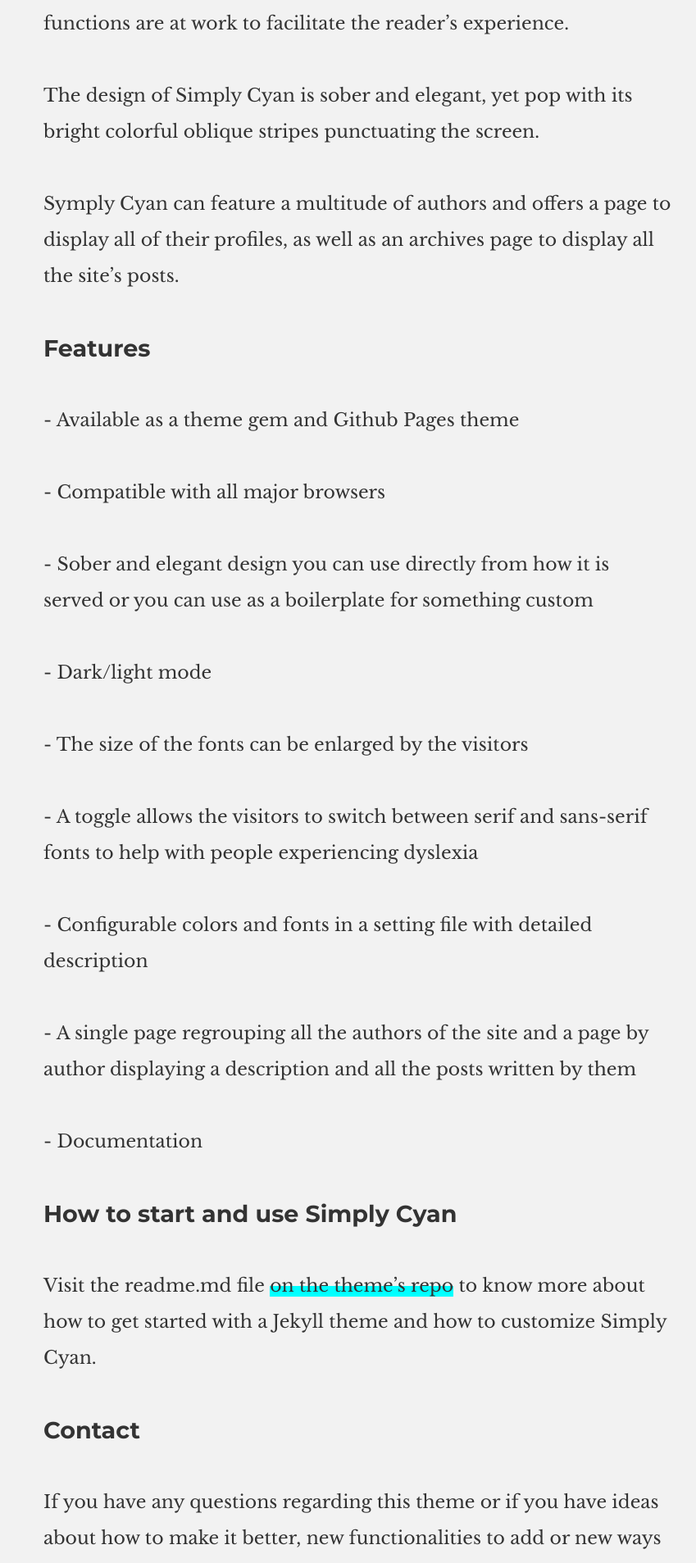
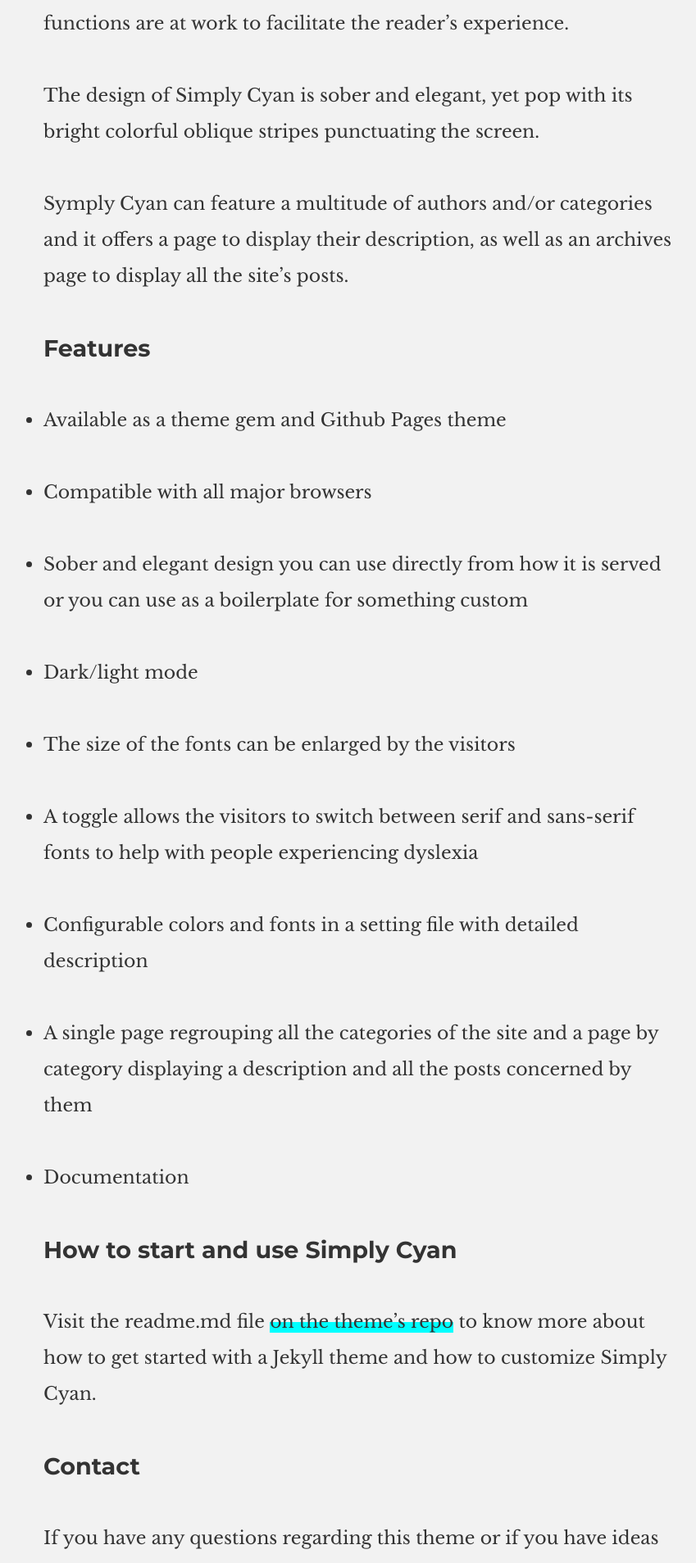
Before and after one commit to PQuod/simply-cyan-theme, a Jekyll site: the page built from about.md, in a window 1280 px wide. Shown: the part 623-2530 px from the top of the page at 82% size, without its empty margins (202-1051 px from the left). Built offline with Jekyll 4.4.1, drawn with Linux system fonts in a browser that asks for light colours.

Commit message:
adjusting category single

```diff
--- a/_layouts/category_single.html
+++ b/_layouts/category_single.html
@@ -15,11 +15,11 @@ layout: page
                 <tr>
                     <td>
                         <a href="{{ post.url | relative_url}}">
-                            <h2 class="list_post_title"><span class="a-nude">{{ post.title | truncate: 30 | escape }}</span></h2>
+                            <p><span class="a-nude">{{ post.title | truncate: 30 | escape }}</span></p>
                         </a>
                     </td>
                     <td class="archives-date">
-                        <h2 class="list_post_title">&#10040; {{ post.date | date: "%d/%m/%Y" | escape }}</h2>
+                        <p class="list_post_title">&#10040; {{ post.date | date: "%d/%m/%Y" | escape }}</p>
                     </td>
              </tr>
             {% endif %}
--- a/_sass/_theme.scss
+++ b/_sass/_theme.scss
@@ -78,20 +78,17 @@ p, li {
 
 hr {
   margin-bottom: var(--line-height);
+  border: 3px solid var(--custom-color);
 }
 
-li {
-  list-style-type: none;
-}
-
-li:before {
-  content: "- ";
+tr {
+  line-height: calc(var(--line-height)/3);
 }
 
 blockquote {
   margin-right: 25px;
   margin-left: 25px;
-  margin-bottom: 20px;
+  margin-bottom: var(--line-height);
   border-width: 2px;
   background: var(--quote-color);
   padding: 10px 10px 1px 20px;
@@ -103,6 +100,10 @@ blockquote {
 
 q {
   quotes: "‘" "’" "“" "”";
+}
+
+code{
+  background: var(--quote-color);
 }
 
 .footnotes::before {
@@ -255,6 +256,7 @@ article h1,h2,h3,h4,h5,h6{
   margin-top: var(--line-height);
 }
 
+
 /** FOOTER **/
 footer {
   font-size: calc(var(--font-size) / 2);
--- a/about.md
+++ b/about.md
@@ -11,7 +11,7 @@ Simply Cyan is a [Jekyll](https://github.com/jekyll/jekyll) theme dedicated to t
 
 The design of Simply Cyan is sober and elegant, yet pop with its bright colorful oblique stripes punctuating the screen.
 
-Symply Cyan can feature a multitude of authors and offers a page to display all of their profiles, as well as an archives page to display all the site's posts.
+Symply Cyan can feature a multitude of authors and/or categories and it offers a page to display their description, as well as an archives page to display all the site's posts.
 
 ## Features
 
@@ -22,13 +22,13 @@ Symply Cyan can feature a multitude of authors and offers a page to display all
 - The size of the fonts can be enlarged by the visitors
 - A toggle allows the visitors to switch between serif and sans-serif fonts to help with people experiencing dyslexia
 - Configurable colors and fonts in a setting file with detailed description
-- A single page regrouping all the authors of the site and a page by author displaying a description and all the posts written by them
+- A single page regrouping all the categories of the site and a page by category displaying a description and all the posts concerned by them
 - Documentation
 
 
 ## How to start and use Simply Cyan
 
-Visit the readme.md file [on the theme's repo]() to know more about how to get started with a Jekyll theme and how to customize Simply Cyan.
+Visit the readme.md file [on the theme's repo](https://github.com/PQuod/simply-cyan-theme) to know more about how to get started with a Jekyll theme and how to customize Simply Cyan.
 
 ## Contact
 
```
